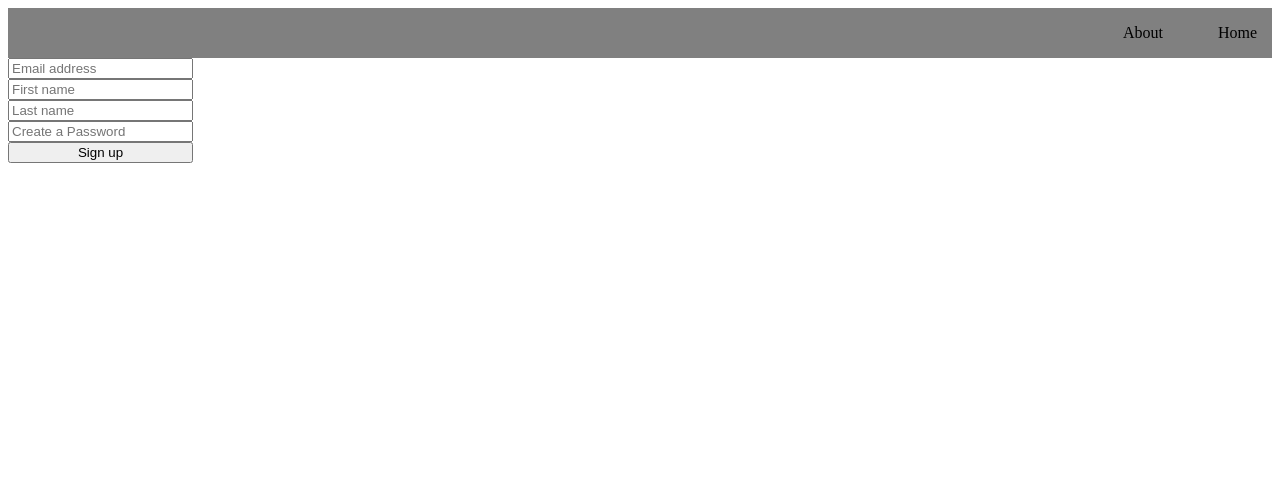
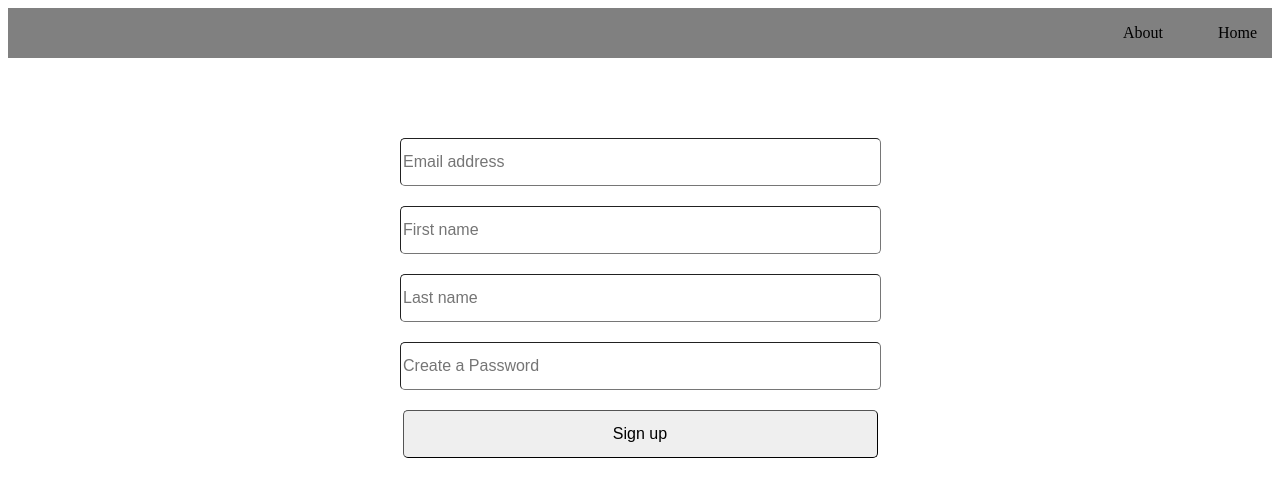
Before and after one commit to vladtrebukhov/loginsignupui, a Next.js app: page /SignUp in a window 1280 px wide. Shown: the top 496 px of the page. Built offline with nearby package versions, Linux system fonts and the light colour scheme.

Commit message:
adjusted styling of sign in page

```diff
--- a/package.json
+++ b/package.json
@@ -13,6 +13,7 @@
   "author": "vladtrebukhov",
   "license": "ISC",
   "dependencies": {
+    "express": "^4.17.1",
     "next": "^8.1.0",
     "react": "^16.8.6",
     "react-dom": "^16.8.6"
--- a/pages/SignUp.js
+++ b/pages/SignUp.js
@@ -2,7 +2,7 @@ import CreateAccountForm from "./components/CreateAccountForm";
 import Header from "./components/Header";
 
 const SignUp = () => (
-  <div className="signUpPage">
+  <div className="signUpContainer">
     <Header />
     <CreateAccountForm />
   </div>
--- a/pages/components/CreateAccountForm.js
+++ b/pages/components/CreateAccountForm.js
@@ -1,19 +1,62 @@
+const centerStyle = {
+  textAlign: "center"
+};
+
 const formGridStyle = {
-  display: "inline-grid"
+  position: "relative",
+  top: "5em",
+  display: "inline-block",
+  width: "480px",
+  height: "300px"
 };
+
+const inputStyle = {
+  width: "475px",
+  paddingTop: "11px",
+  fontSize: "16px",
+  letterSpacing: "normal",
+  paddingBottom: "11px",
+  lineHeight: "24px",
+  borderRadius: "5px",
+  marginBottom: "20px",
+  borderWidth: "1px"
+};
+
 const CreateAccountForm = () => (
+  <div className="signUpPage" style={centerStyle}>
     <form
       action="POST"
       id="createAccountForm"
       className="container-form-grid"
       style={formGridStyle}
     >
-    <input type="text" name="email" placeholder="Email address" />
-    <input type="text" name="fname" placeholder="First name" />
-    <input type="text" name="lname" placeholder="Last name" />
-    <input type="text" name="password" placeholder="Create a Password" />
-    <input type="submit" value="Sign up" />
+      <input
+        style={inputStyle}
+        type="text"
+        name="email"
+        placeholder="Email address"
+      />
+      <input
+        style={inputStyle}
+        type="text"
+        name="fname"
+        placeholder="First name"
+      />
+      <input
+        style={inputStyle}
+        type="text"
+        name="lname"
+        placeholder="Last name"
+      />
+      <input
+        style={inputStyle}
+        type="text"
+        name="password"
+        placeholder="Create a Password"
+      />
+      <input style={inputStyle} type="submit" value="Sign up" />
     </form>
+  </div>
 );
 
 export default CreateAccountForm;
--- a/pages/components/LoginForm.js
+++ b/pages/components/LoginForm.js
@@ -1,5 +1,8 @@
 const formGridStyle = {
-  display: "inline-grid"
+  display: "inline-grid",
+  lineHeight: "24px",
+  width: "475px",
+  height: "300px"
 };
 
 const LoginForm = () => (
```
Also changed, not shown: 1 other file (tests, documents, lock files or other folders). Lines whose indentation alone changed are shown as unchanged.
